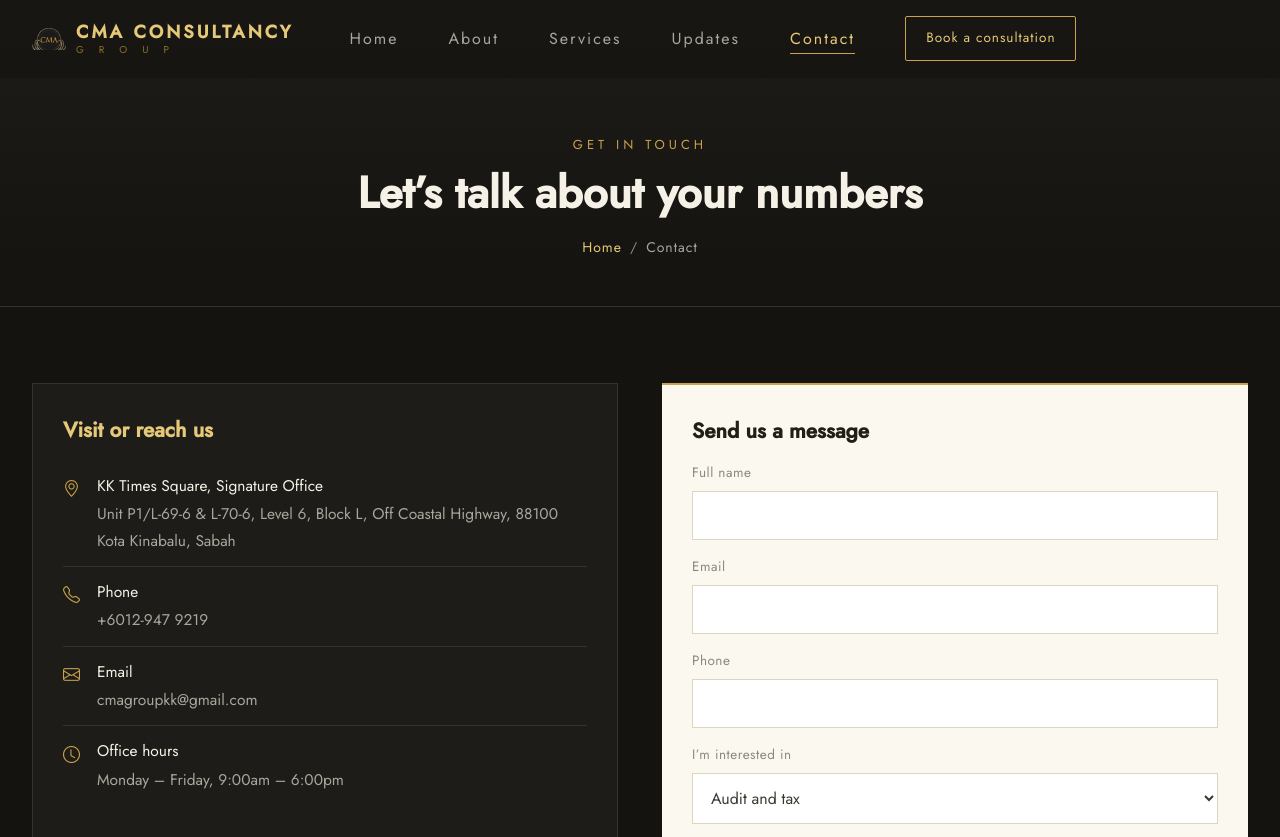
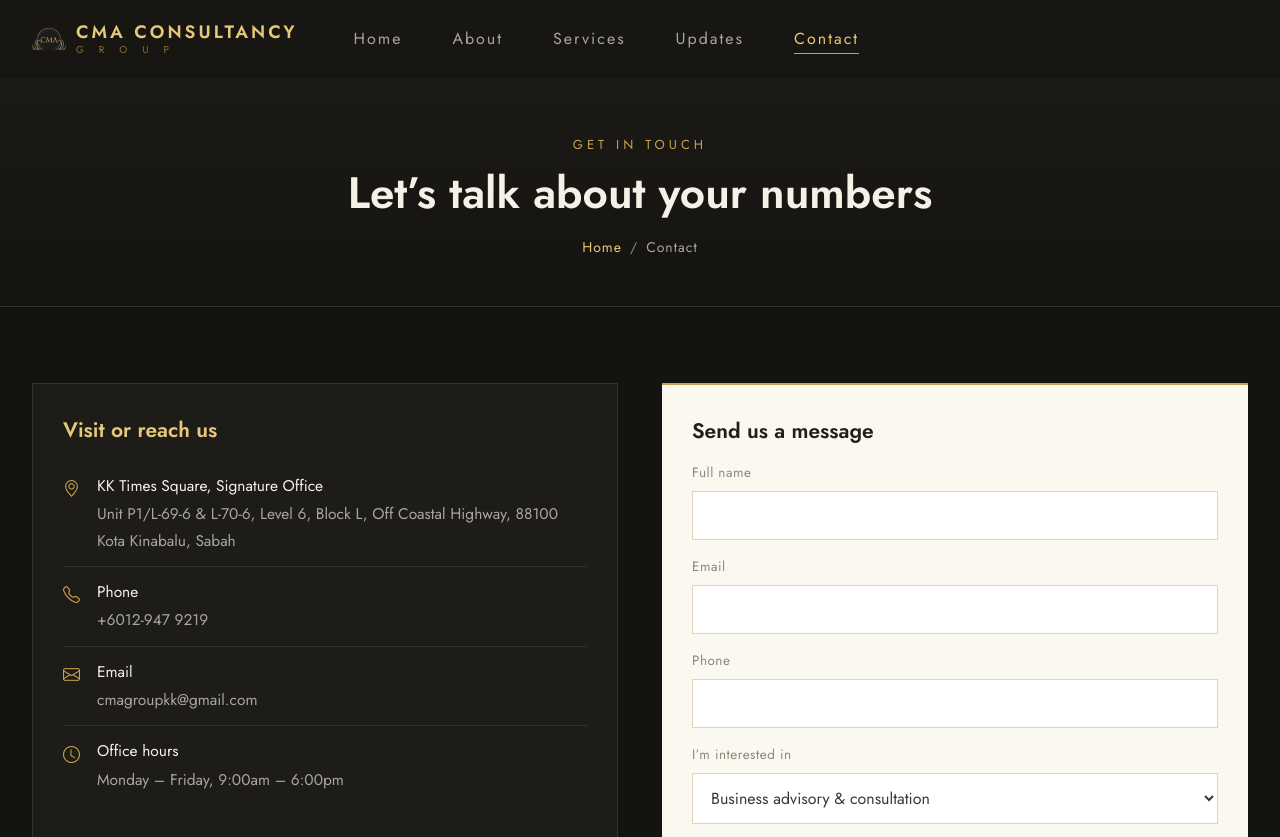
Before and after one commit to phisoft/cmagroup-web, a plain HTML site: page contact.html in a window 1280 px wide. Shown: the top 837 px of the page. Drawn offline with nearby package versions, Linux system fonts and the light colour scheme.

Commit message:
update font and contact content

```diff
--- a/contact.html
+++ b/contact.html
@@ -11,7 +11,7 @@
 
 <link rel="preconnect" href="https://fonts.googleapis.com">
 <link rel="preconnect" href="https://fonts.gstatic.com" crossorigin>
-<link href="https://fonts.googleapis.com/css2?family=Cormorant+Garamond:ital,wght@0,400;0,500;0,600;1,400&family=Jost:wght@300;400;500&display=swap" rel="stylesheet">
+<link href="https://fonts.googleapis.com/css2?family=Jost:wght@300;400;500;600;700&display=swap" rel="stylesheet">
 
 <link href="https://cdn.jsdelivr.net/npm/bootstrap-icons@1.11.3/font/bootstrap-icons.min.css" rel="stylesheet">
 <link href="https://cdn.jsdelivr.net/npm/aos@2.3.4/dist/aos.css" rel="stylesheet">
@@ -96,11 +96,11 @@
               <div class="form-group">
                 <label for="subject">I&rsquo;m interested in</label>
                 <select id="subject" name="subject">
-                  <option>Audit and tax</option>
-                  <option>Bookkeeping and accounting</option>
-                  <option>Incorporation and secretarial</option>
-                  <option>CMA Academy training</option>
-                  <option>Financial and takaful planning</option>
+                  <option>Business advisory &amp; consultation</option>
+                  <option>Accounting &amp; digital solutions</option>
+                  <option>Company setup &amp; secretarial</option>
+                  <option>Corporate solutions</option>
+                  <option>Strategic partner introduction</option>
                   <option>Something else</option>
                 </select>
               </div>
--- a/header.html
+++ b/header.html
@@ -19,7 +19,7 @@
         <li><a href="services.html">Services</a></li>
         <li><a href="updates.html">Updates</a></li>
         <li><a href="contact.html">Contact</a></li>
-        <li><a href="contact.html" class="btn btn-outline btn-sm">Book a consultation</a></li>
+        <!-- <li><a href="contact.html" class="btn btn-outline btn-sm">Book a consultation</a></li> -->
       </ul>
     </nav>
   </div>
```
Also changed, not shown: academy.html (+1 -1 lines), careers.html (+1 -1 lines), updates.html (+1 -1 lines).
